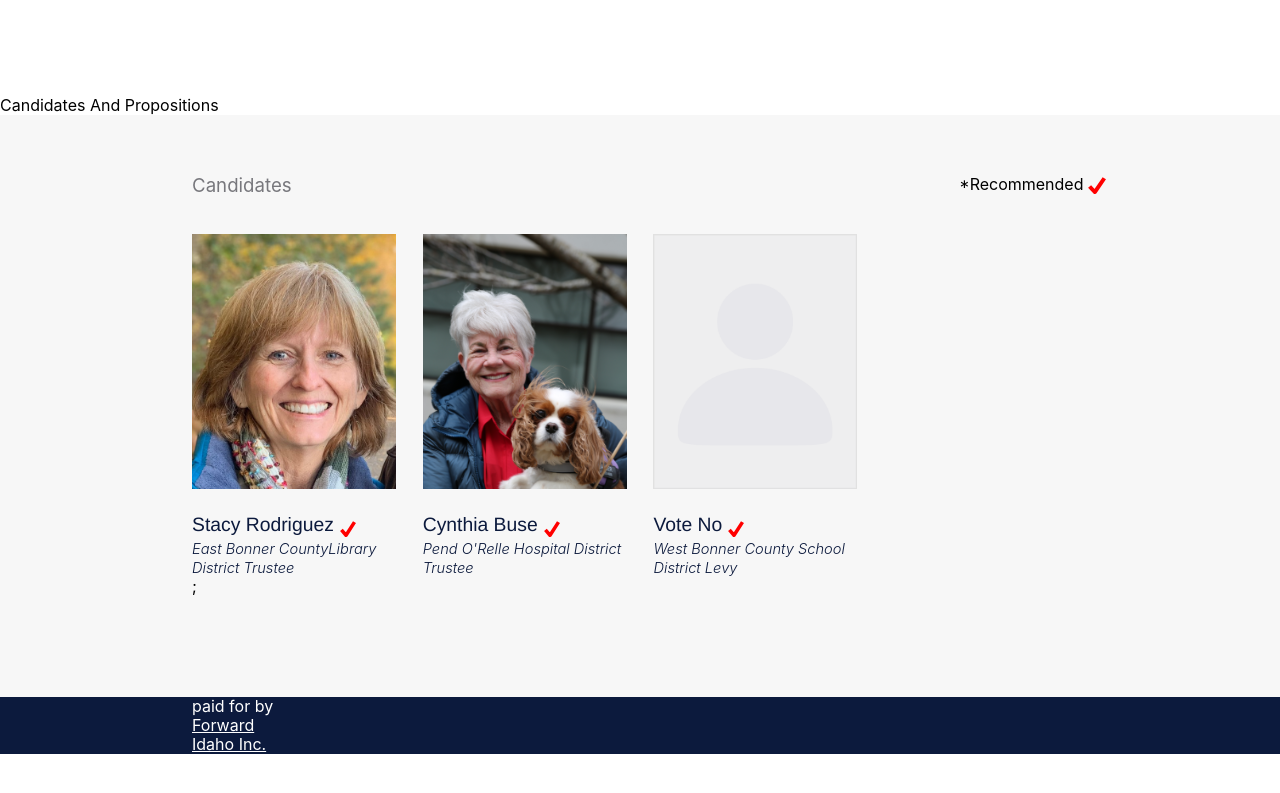
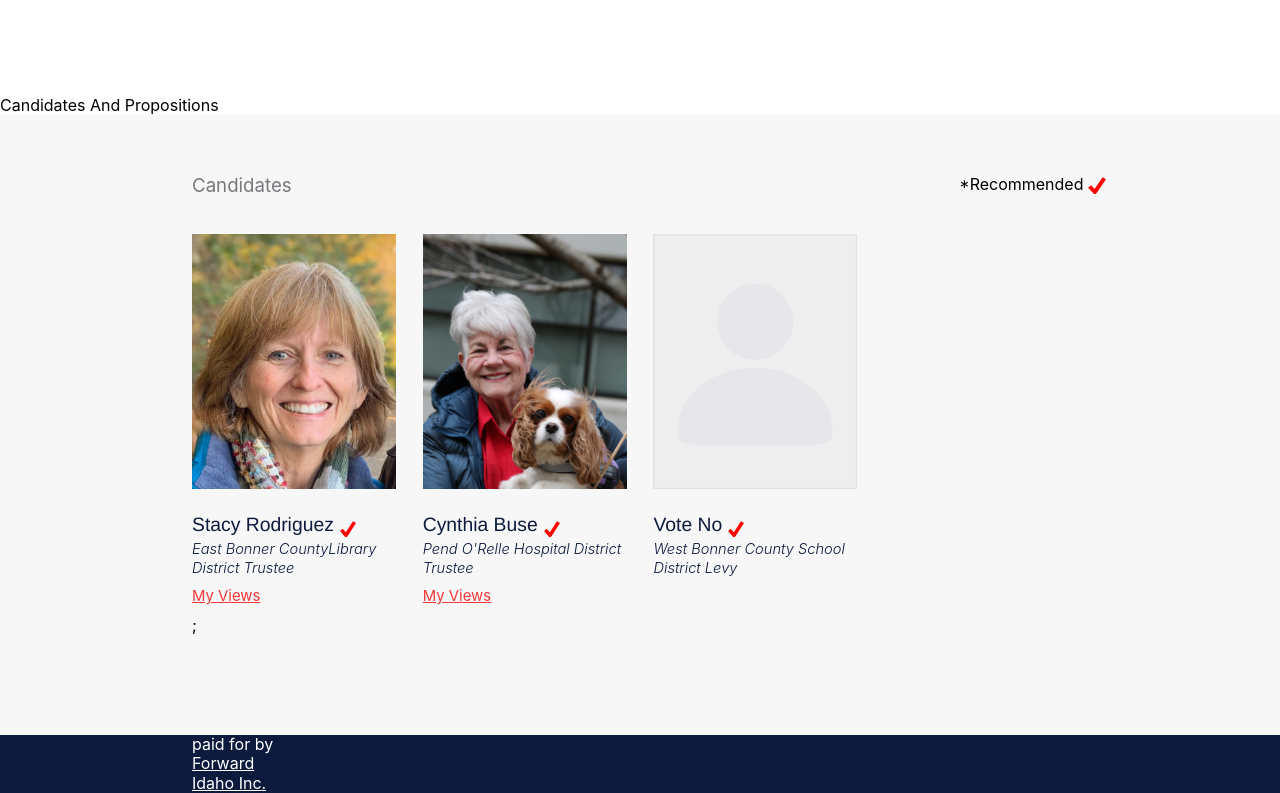
Before and after one commit to pactechteam/bonnervotes, a Next.js app: page / in a window 1280 px wide. Shown: the part 420-1213 px from the top of the page. Before the commit the page ends 1174 px from the top, so only its background shows below. Built offline with nearby package versions, Linux system fonts and the light colour scheme.

Commit message:
add watchmen ministries info

```diff
--- a/pages/index.js
+++ b/pages/index.js
@@ -41,7 +41,8 @@ function Home() {
                 name: "Stacy Rodriguez",
                 position: "East Bonner CountyLibrary District Trustee",
                 website: undefined,
-                surveyUrl: undefined,
+                surveyUrl:
+                  "https://amv995.a2cdn1.secureserver.net/wp-content/uploads/2023/04/Watchmen-Voter-Guide-for-East-Bonner-County-Library.pdf",
                 slug: "StacyR",
               }}
             />
@@ -50,7 +51,8 @@ function Home() {
                 name: "Cynthia Buse",
                 position: "Pend O'Relle Hospital District Trustee",
                 website: undefined,
-                surveyUrl: undefined,
+                surveyUrl:
+                  "https://amv995.a2cdn1.secureserver.net/wp-content/uploads/2023/04/Watchmen-Voter-Guide-for-Pend-Oreille-Hospital-District.pdf",
                 slug: "buse",
               }}
             />
```
